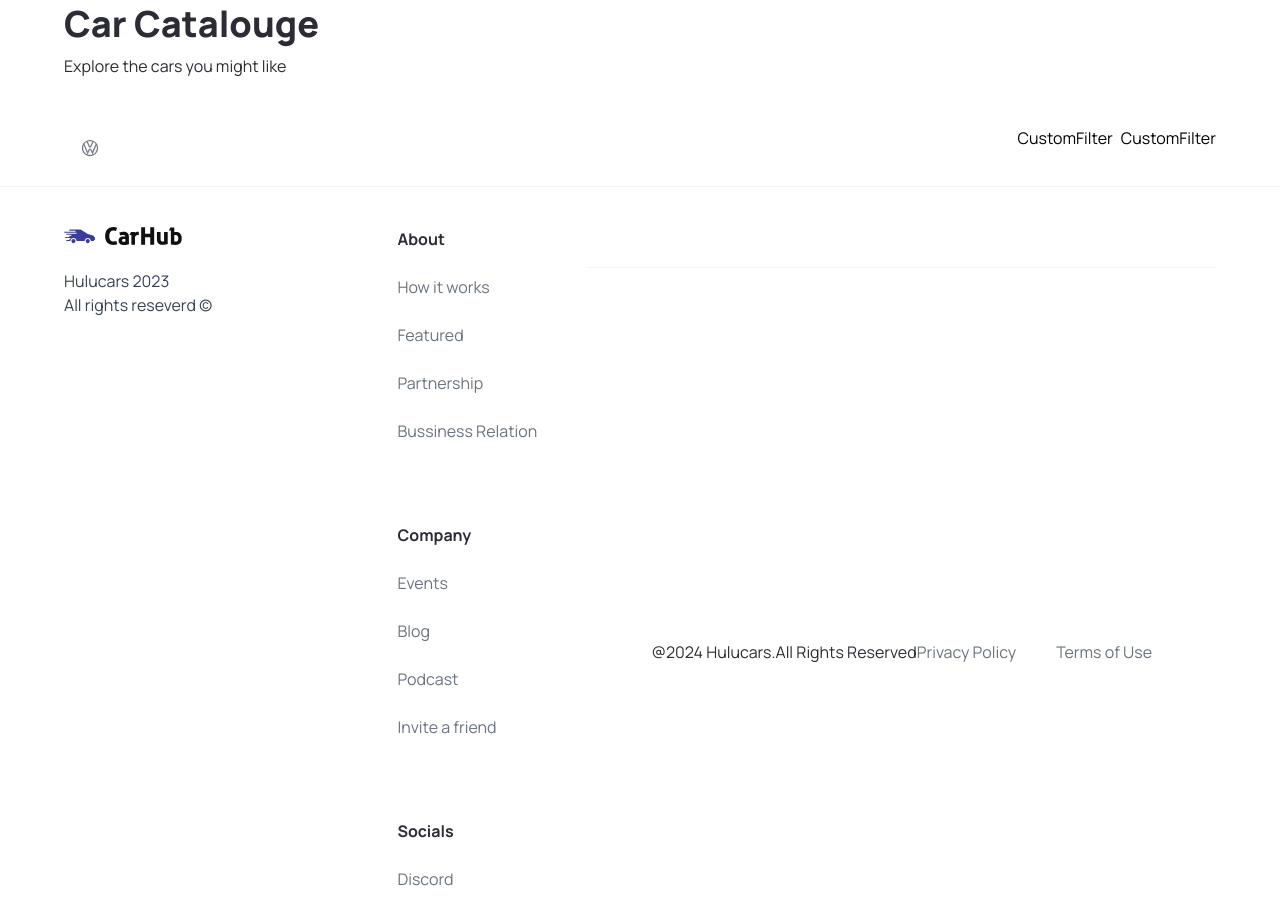
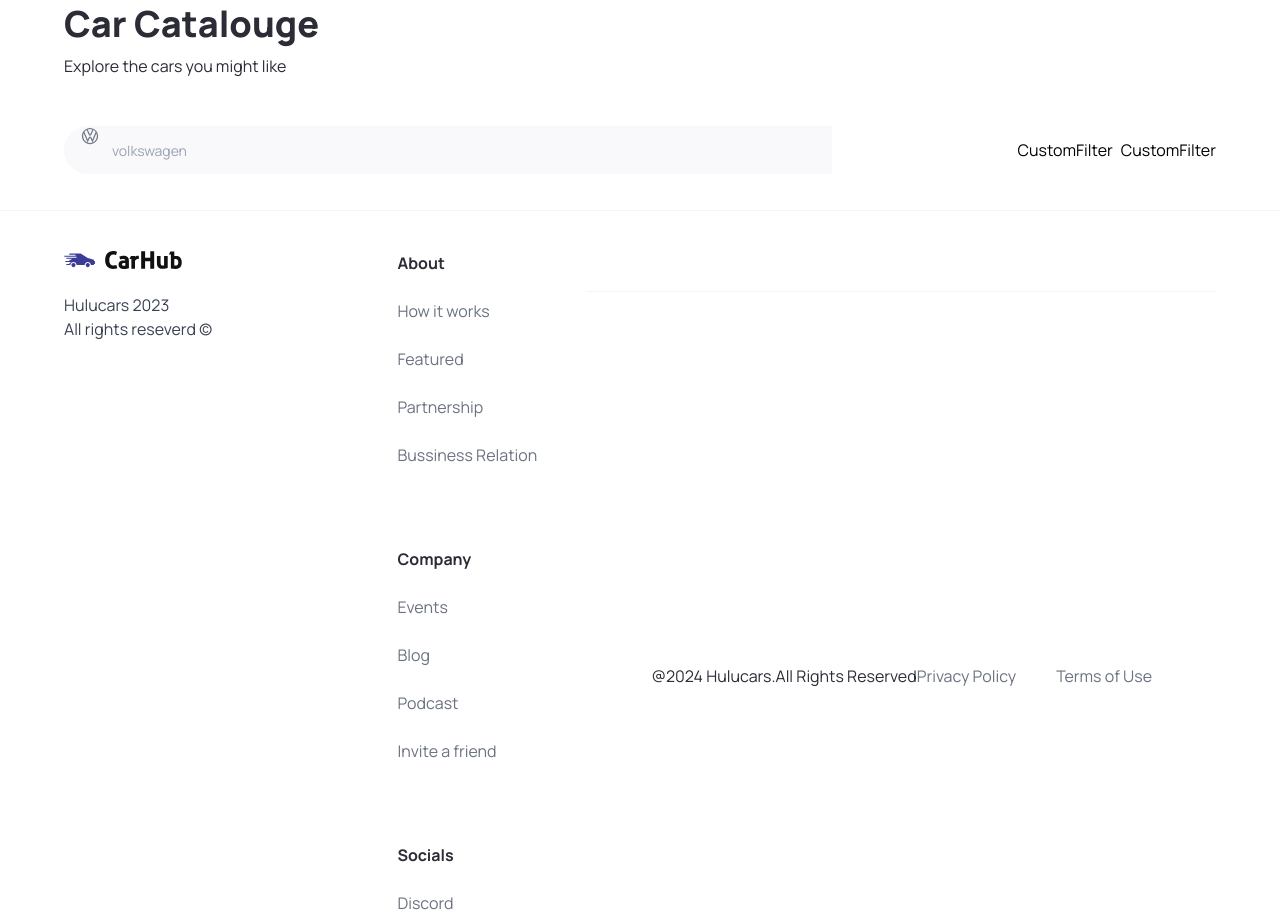
Before and after one commit to misikir21/speedcars, a Next.js app: page / in a window 1280 px wide. Shown: the part 860-1779 px from the top of the page. Built offline with nearby package versions, Linux system fonts and the light colour scheme.

Commit message:
add a setter

```diff
--- a/components/SearchManufacturer.tsx
+++ b/components/SearchManufacturer.tsx
@@ -1,11 +1,14 @@
+"use client";
 import React from "react";
 import Image from "next/image";
+import { useState } from "react";
 import { SearchManufacturerProps } from "@/types";
 import { Combobox, Transition } from "@headlessui/react";
 const SearchManufacturer = ({
   manufacturer,
   setManufacturer,
 }: SearchManufacturerProps) => {
+  const [query, setQuery] = useState("");
   return (
     <div className="search-manufacturer">
       <Combobox>
@@ -19,6 +22,12 @@
               className="ml-4"
             />
           </Combobox.Button>
+          <Combobox.Input
+            className="search-manufacturer__input"
+            placeholder="volkswagen"
+            displayValue={(manufacturer: string) => manufacturer}
+            onChange={(e) => setQuery(e.target.value)}
+          />
         </div>
       </Combobox>
     </div>
```
